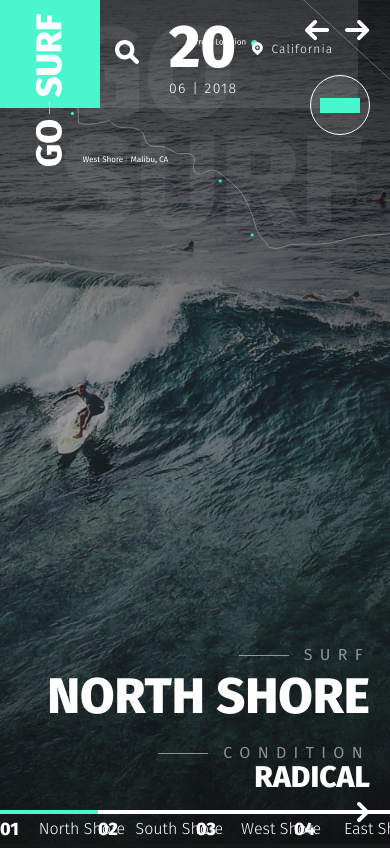
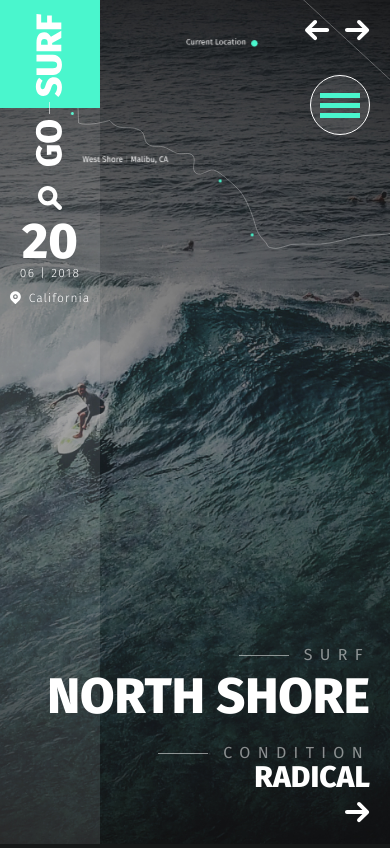
Before and after one commit to Serhii-Shmyhelskyi/surf, a website: page app/index.html in a window 390 px wide. Drawn offline with nearby package versions, Linux system fonts and the light colour scheme.

Commit message:
header adaptive

```diff
--- a/app/js/main.js
+++ b/app/js/main.js
@@ -82,4 +82,8 @@ $(function () {
         $(this).toggleClass('active')
     });
 
+    $('.menu-btn').on('click', function () {
+        $('.menu').toggleClass('active');
+    });
+
 });
--- a/app/scss/_media.scss
+++ b/app/scss/_media.scss
@@ -91,7 +91,25 @@
         display: none;
     }
     .menu {
-        display: none;
+        background-color: #000;
+        z-index: 22;
+        position: absolute;
+        top: 0;
+        left: 0;
+        right: 0;
+        bottom: 0;
+        transform: translateX(-100%);
+        display: flex;
+        justify-content: center;
+        align-items: center;
+        padding-top: 16px;
+        transition: all .5s;
+        &.active {
+            transform: translateX(0)
+        }
+    }
+    .menu-btn {
+        display: flex;
     }
     .header__search {
         padding: 40px 15px 15px;
@@ -123,7 +141,7 @@
     }
     .slider-dotshead {
         right: 0;
-        left: 0;
+        left: 10px;
         bottom: 5px;
         margin: 0 auto;;
     }
@@ -137,3 +155,39 @@
         line-height: 18px;
     }
 }
+
+@media (max-width:960px) {
+    .slider-dotshead {
+        display: none;
+    }
+}
+
+@media (max-width:766px) {
+
+}
+
+@media (max-width:460px) {
+    .header__aside {
+        display: block;
+        text-align: center;
+        padding-right: 0;
+        height: 100vh;
+    }
+    .header__search {
+        padding: 15px 0 5px;
+    }
+    .header__date {
+        padding: 0;
+        font-size: 50px;
+        line-height: 45px;
+        span {
+            font-size: 12px;
+        }
+    }
+    .header__location {
+        margin-top: 0;
+    }
+    .header__title {
+        display: none;
+    }
+}
--- a/app/scss/style.scss
+++ b/app/scss/style.scss
@@ -133,9 +133,9 @@
 }
 
 .menu-btn {
+    display: none;
     width: 60px;
     height: 60px;
-    display: flex;
     justify-content: center;
     align-items: center;
     border-radius: 50%;
@@ -150,10 +150,10 @@
     }
     &__line {
         height: 5px;
+        background-color: $green;
         + .menu-btn__line {
             margin-top: 5px;
         }
-        background-color: $green;
     }
 }
 
```
Also changed, not shown: app/css/style.min.css.
